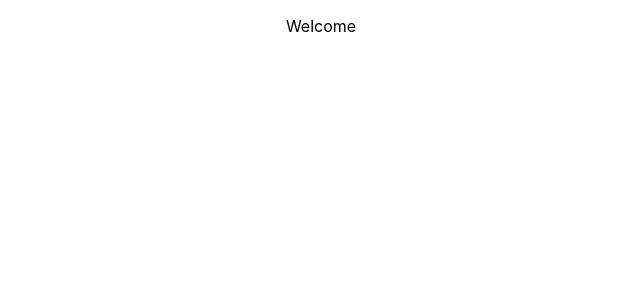
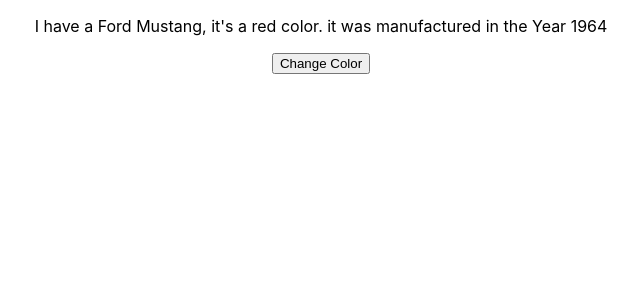
Before and after one commit to jegbune/my-ecommerce-app, a React (Create React App) app: page / in a window 1280 px wide. Shown: the top 300 px of the page, without its empty margins (319-959 px from the left). Built offline with nearby package versions, Linux system fonts and the light colour scheme.

Commit message:
JSX Tenary Conditional Statement

```diff
--- a/src/Component/Menu.js
+++ b/src/Component/Menu.js
@@ -1,52 +1,30 @@
-import React from 'react'
+import React, { Component } from "react";
 
-function Menu() {
-    let authentication = true;
-    function renderApp(){
-        return <p>Welcome</p>
+class Menu extends Component {
+    constructor() {
+        super()
+        this.state = {
+            Brand: 'Ford',
+            Model: 'Mustang',
+            Color: 'red',
+            Year: 1964
+        }
     }
 
-    function renderLogin(){
-        return <p>Login</p>
+    changeColor =() => {
+        this.setState ({Color: 'blue'})
     }
 
-     return (
-        <div>
-            {authentication ? renderApp() : renderLogin()}
+    render() {
+        return(
+            <>
+            <p>I have a {this.state.Brand + ' ' + this.state.Model}, it's a {this.state.Color} color. it was manufactured in the Year {this.state.Year}</p>
+            <button onClick={this.changeColor} >Change Color</button>
+            </>
 
-        </div>
-        // {
-        //     if (status){
-        //     `<p>Welcome!</p>`
-        // }
-        // else if (!status){
-        //     `<p>Login</p>`
-        // }
-    // }
-     )
+            )
+    }
 
-    //        const Vehicle= {
-    //            brand: 'Toyota',
-    //            Model: 'Prado',
-    //            type: 'SUV',
-    //            year: 2021,
-    //            color: 'red',
-    //            registration: {
-    //                city: 'Oshodi',
-    //                state: 'Lagos',
-    //                country: 'Nigeria'
-    //        }
-    //     }
+}
 
-    //     vehicleOne(Vehicle)
-
-    //     function vehicleOne ({brand,Model,type,registration: { state }}) {
-    //         return <p> I have a {brand +' '+ Model +' '+ type}. I bought in {state} </p>
-    //     }
-    //     return (
-    //         <div>
-    //         {vehicleOne(Vehicle)}
-    //     </div>
-    // )
-}
 export default Menu
```
